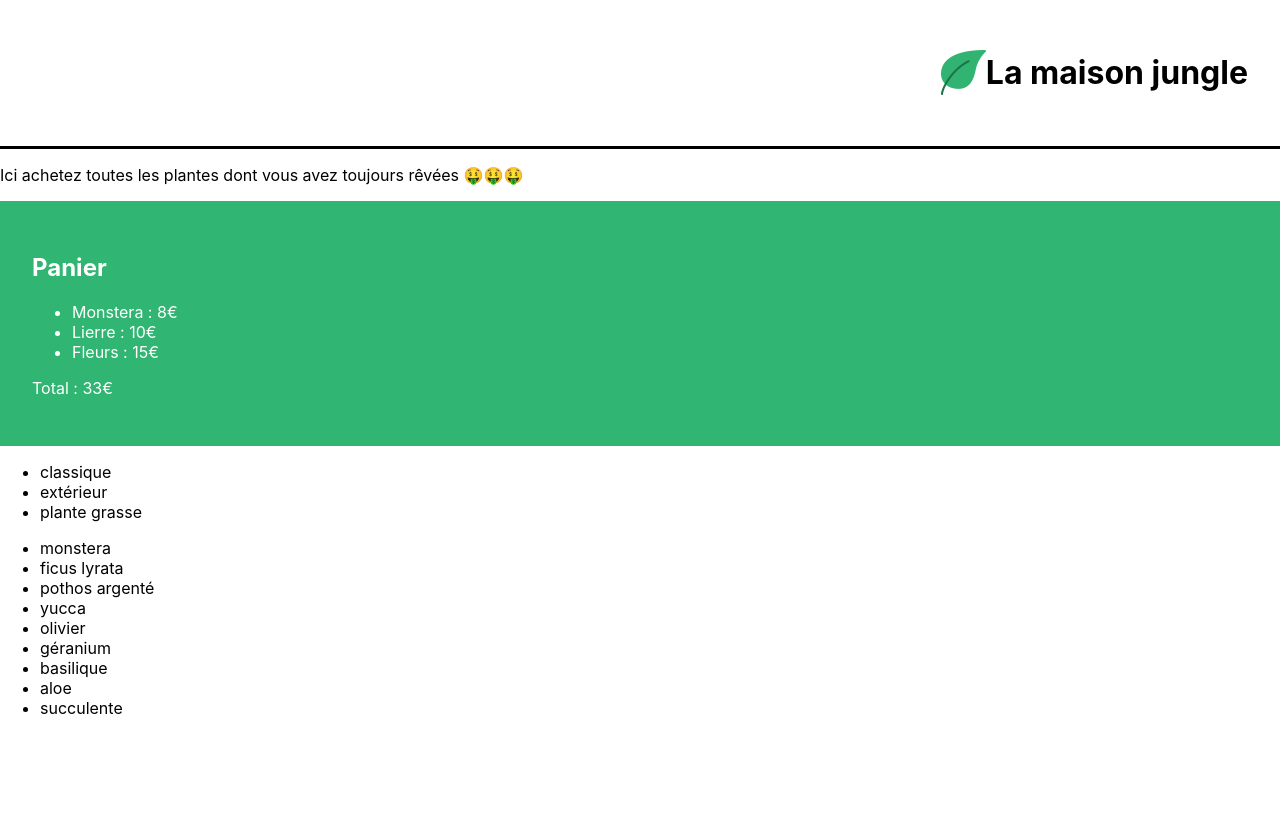
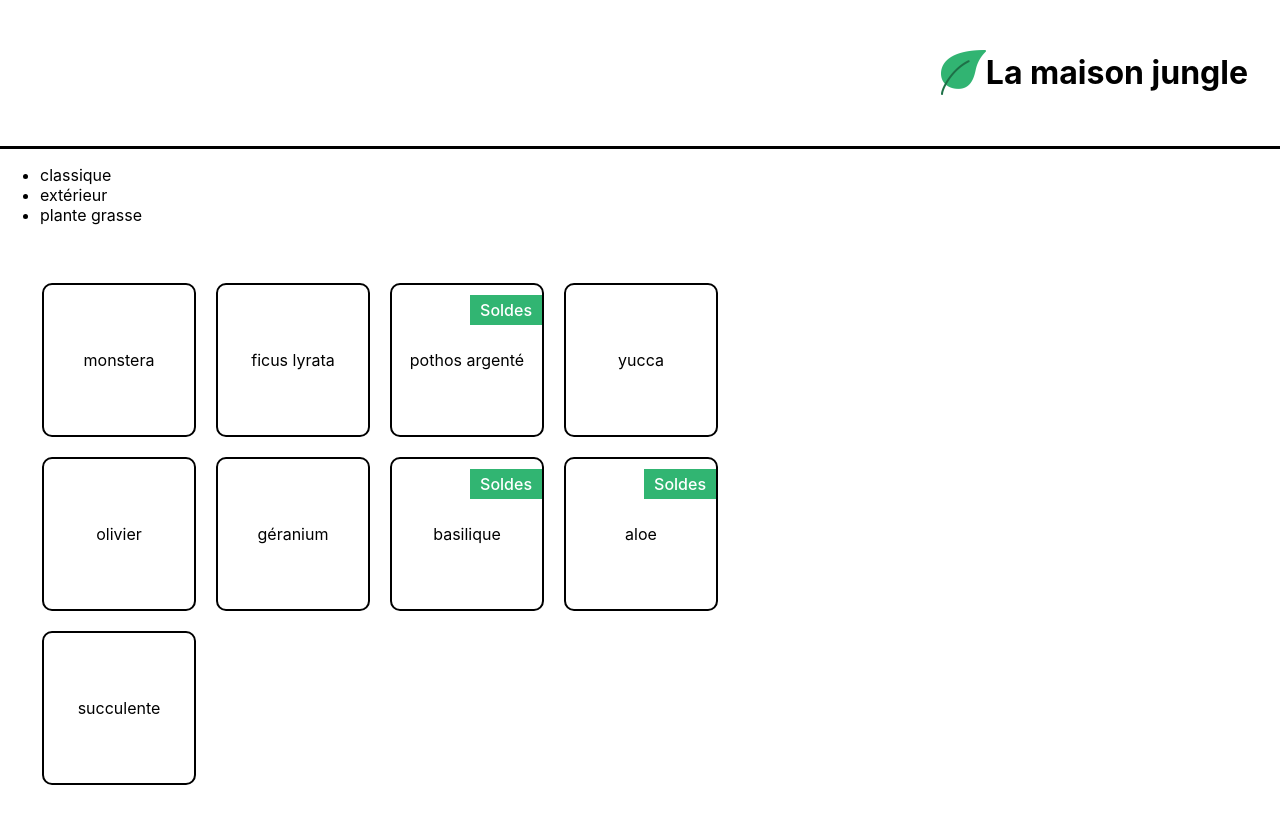
Before and after one commit to ChloeAndrault/La-maison-jungle, a React (Create React App) app: page / in a window 1280 px wide. Shown: the top 824 px of the page. Before the commit the page ends 800 px from the top, so only its background shows below. Built offline with nearby package versions, Linux system fonts and the light colour scheme.

Commit message:
Add discount infos

```diff
--- a/src/components/App.js
+++ b/src/components/App.js
@@ -9,8 +9,8 @@ function App(){
   return(
     <div>
       <Banner />
-      <Description />
-      <Cart />
+      {/* <Description /> */}
+      {/* <Cart /> */}
       <ShoppingList />
     </div>
   )
--- a/src/components/Cart.js
+++ b/src/components/Cart.js
@@ -1,5 +1,4 @@
 import '../styles/Cart.css'
-
 
 function Cart() {
   const monsteraPrice = 8
--- a/src/components/ShoppingList.js
+++ b/src/components/ShoppingList.js
@@ -1,9 +1,14 @@
 import { plantList } from '../datas/plantList'
+import '../styles/ShoppingList.css'
 
 function ShoppingList() {
 	const categories = plantList.reduce(
 		(acc, plant) =>
 			acc.includes(plant.category) ? acc : acc.concat(plant.category),
+			// boolean
+      // ? : operateur ternaire
+      // acc: Si ma categorie est déja dans l'accumulateur je fait rien
+      // acc.concat(plant.category) : Si il n'est pas dedant alors tu rajoute la categorie
 		[]
 	)
 
@@ -14,9 +19,13 @@ function ShoppingList() {
 					<li key={cat}>{cat}</li>
 				))}
 			</ul>
-			<ul>
+			<ul className='lmj-plant-list'>
 				{plantList.map((plant) => (
-					<li key={plant.id}>{plant.name}</li>
+					<li key={plant.id} className='lmj-plant-item'>
+						{plant.name}
+						{plant.isSpecialOffer && <div className='lmj-sales'>Soldes</div>}
+						{/* Si en solde, ajout de la class */}
+					</li>
 				))}
 			</ul>
 		</div>
--- a/src/datas/plantList.js
+++ b/src/datas/plantList.js
@@ -12,7 +12,8 @@ export const plantList = [
 	{
 		name: 'pothos argenté',
 		category: 'classique',
-		id: '3sd'
+		id: '3sd',
+		isSpecialOffer: true
 	},
 	{
 		name: 'yucca',
@@ -32,12 +33,14 @@ export const plantList = [
 	{
 		name: 'basilique',
 		category: 'extérieur',
-		id: '7ie'
+		id: '7ie',
+		isSpecialOffer: true
 	},
 	{
 		name: 'aloe',
 		category: 'plante grasse',
-		id: '8fp'
+		id: '8fp',
+		isSpecialOffer: true
 	},
 	{
 		name: 'succulente',
--- /dev/null
+++ b/src/styles/ShoppingList.css
@@ -0,0 +1,30 @@
+.lmj-plant-list {
+	list-style-type: none;
+	padding: 32px;
+	display: flex;
+	flex-wrap: wrap;
+	max-width: 800px;
+}
+
+.lmj-plant-item {
+	border: solid 2px black;
+	border-radius: 10px;
+	height: 150px;
+	width: 150px;
+	margin: 10px;
+	display: flex;
+	align-items: center;
+	justify-content: center;
+	flex-direction: column;
+	position: relative;
+}
+
+.lmj-sales {
+	position: absolute;
+	right: 0px;
+	top: 10px;
+	font-weight: 500;
+	color: white;
+	padding: 5px 10px;
+	background-color: #31b572;
+}
```
